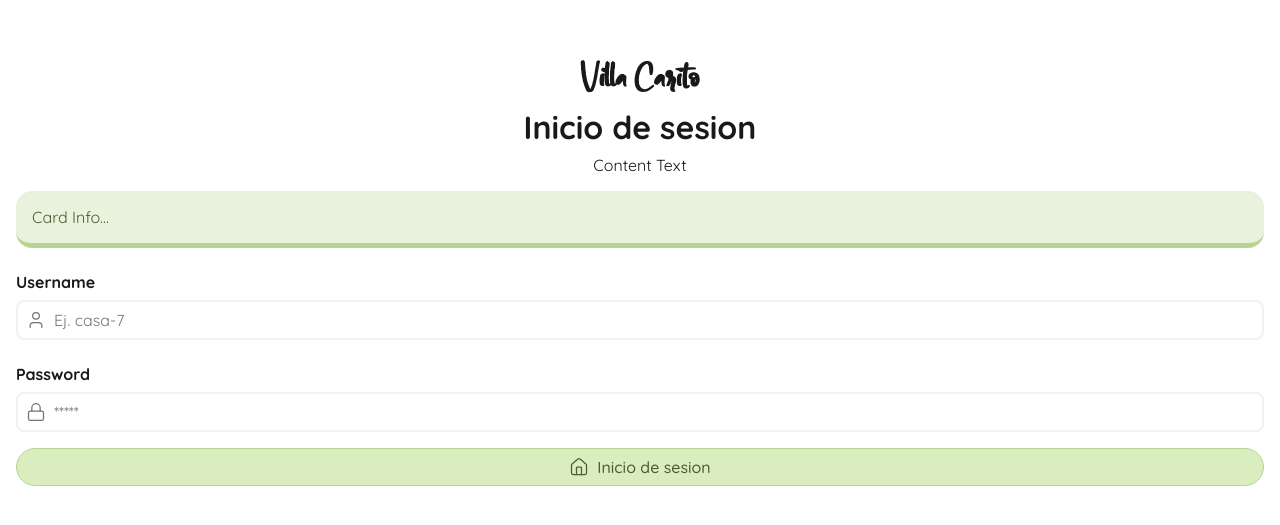
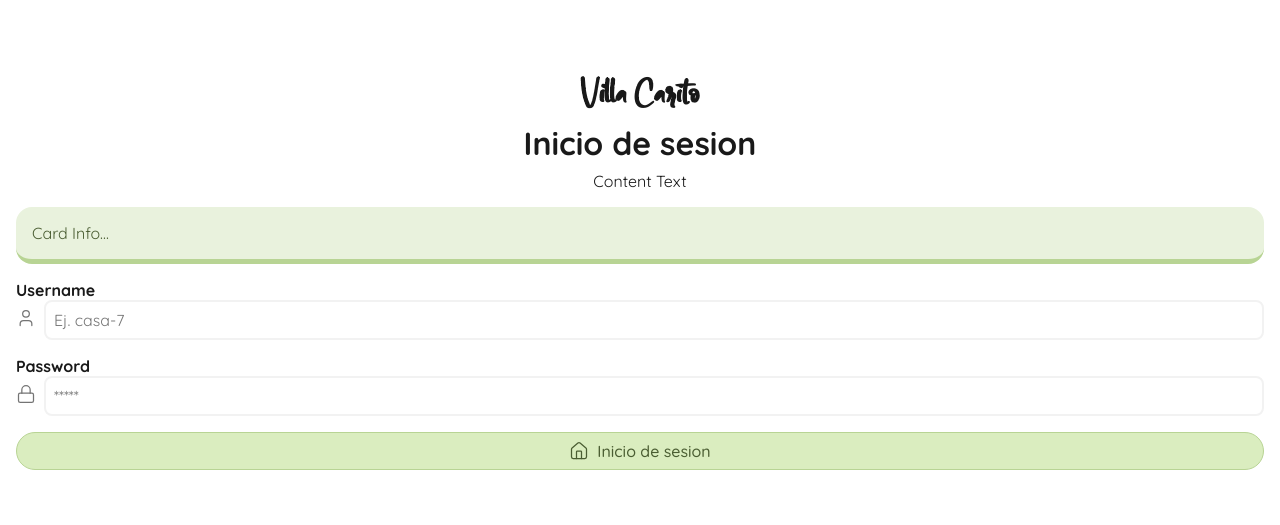
Before and after one commit to MauricioGamarraV/villa-carito-react-app, a React (Vite) app: page / in a window 1280 px wide. Shown: the part 133-658 px from the top of the page. Built offline with nearby package versions, Linux system fonts and the light colour scheme.

Commit message:
VC-10: Fix input component (#13)
Co-authored-by: Mauricio Gamarra <140534752+mgamarra-assuresoft@users.noreply.github.com>

```diff
--- a/src/components/common/custom input/Input.module.css
+++ b/src/components/common/custom input/Input.module.css
@@ -1,8 +1,4 @@
 .style {
-  display: flex;
-  flex-direction: column;
-  align-items: flex-start;
-  justify-content: center;
   width: 100%;
   gap: var(--gp-inline-component);
   color: var(--color-text-main);
@@ -16,37 +12,25 @@
 .inputWrapper {
   display: flex;
   align-items: center;
-  width: 100%;
-  /* background-color: var(--vc-gray-50); */
-  border: var(--border-width-active) solid var(--color-bg-input);
-  border-radius: 8px;
-  padding: 0 var(--pd-input);
-  transition: all 0.2s ease;
 }
 
 .iconContainer {
-  display: flex;
-  align-items: center;
-  justify-content: center;
   color: var(--color-text-main);
   opacity: 0.6;
   padding-right: 8px;
 }
 
 .input {
-  flex: 1;
-  border: none;
-  background: transparent;
+  border: var(--border-width-active) solid var(--color-bg-input);
   font-size: var(--size-text-body);
   color: var(--color-text-main);
   width: 100%;
-  padding-block: 0;
   border-radius: 8px;
   padding: 8px 0;
   outline: none;
-  padding-inline: 0;
+  padding-inline: var(--pd-input);
 }
 
-.inputWrapper:focus-within {
+.input:focus {
   border-color: var(--color-primary);
 }
--- a/src/components/common/custom input/Input.tsx
+++ b/src/components/common/custom input/Input.tsx
@@ -1,6 +1,6 @@
-import styles from './Input.module.css';
-import { Title } from '../index';
-import type { ReactNode } from 'react';
+import styles from "./Input.module.css";
+import { Title } from "../index";
+import type { ReactNode } from "react";
 
 type Props = {
   classNameLabel?: string;
@@ -10,16 +10,23 @@ type Props = {
   label?: string;
   placeholder?: string;
   type: string;
-}
+};
 
-const Input = ({ classNameLabel, classNameInput, onChange, icon, label, placeholder, type }: Props) => {
-  const labelClasses = `${styles.label} ${classNameLabel || ''}`;
-  const inputClasses = `${styles.input} ${classNameInput || ''}`;
+const Input = ({
+  classNameLabel,
+  classNameInput,
+  onChange,
+  icon,
+  label,
+  placeholder,
+  type,
+}: Props) => {
+  const labelClasses = `${styles.label} ${classNameLabel || ""}`;
+  const inputClasses = `${styles.input} ${classNameInput || ""}`;
 
   return (
     <div className={styles.style}>
       {label && <Title className={labelClasses}>{label}</Title>}
-
       <div className={styles.inputWrapper}>
         {icon && <div className={styles.iconContainer}>{icon}</div>}
         <input
@@ -31,6 +38,6 @@ const Input = ({ classNameLabel, classNameInput, onChange, icon, label, placehol
       </div>
     </div>
   );
-}
+};
 
 export { Input };
```
